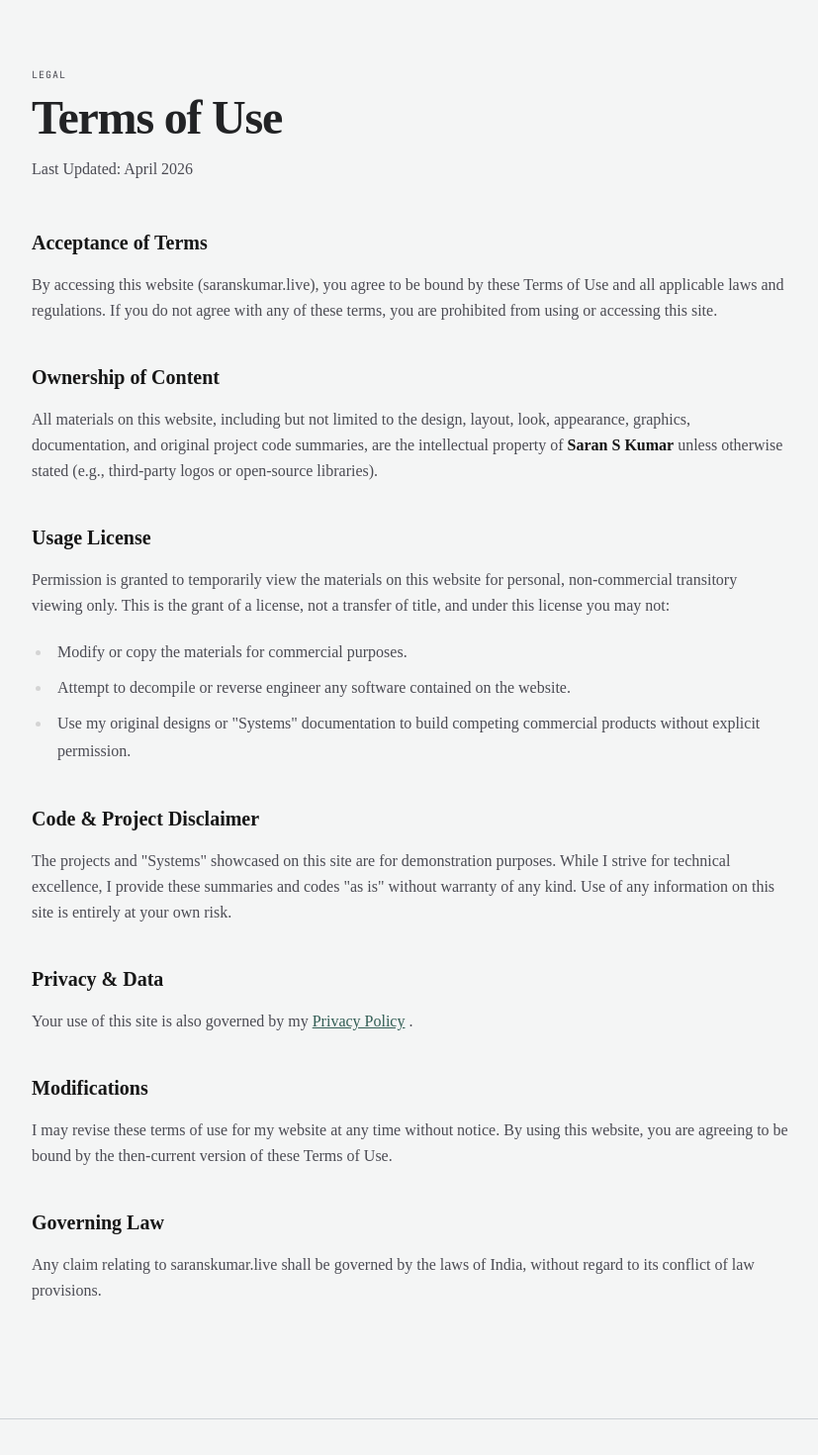
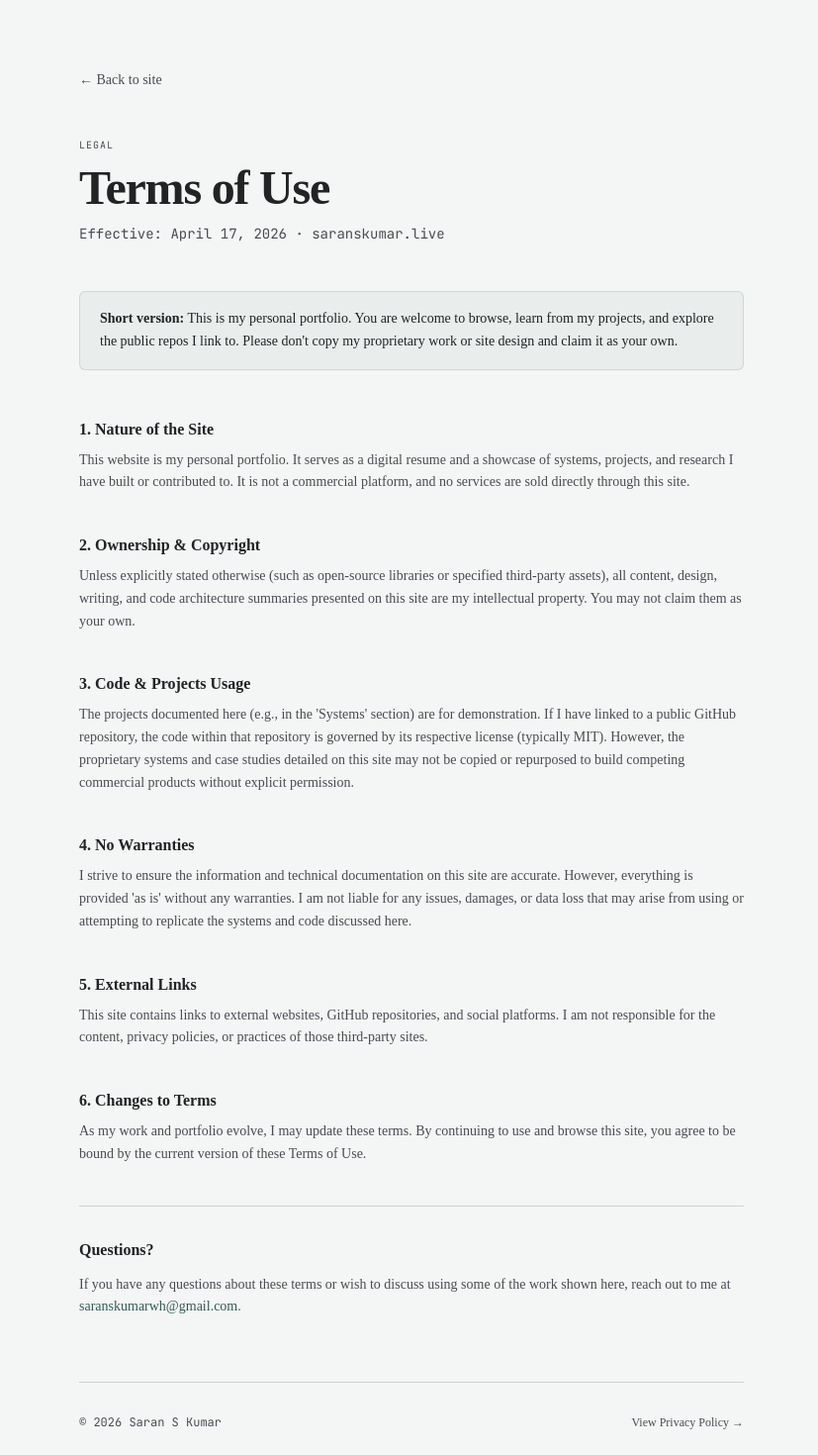
Before and after one commit to saranskumar/saranlive, a Next.js app: page /terms in a window 1280 px wide. Shown: the part 60-1530 px from the top of the page at 99% size, without its empty margins (224-1051 px from the left). Built offline with nearby package versions, Linux system fonts and the light colour scheme.

Commit message:
SEO & Content: Refine Privacy and Terms pages for better readability and personal tone

```diff
--- a/app/privacy/page.tsx
+++ b/app/privacy/page.tsx
@@ -1,73 +1,138 @@
 import { Metadata } from "next";
+import Link from "next/link";
 
 export const metadata: Metadata = {
     title: "Privacy Policy",
-    description: "Privacy Policy for Saran S Kumar's portfolio - outlining how contact form data and communications are handled.",
+    description:
+        "Privacy Policy for saranskumar.live — how contact form data is handled, who has access to it, and what it is used for.",
     alternates: { canonical: "https://saranskumar.live/privacy" },
+    robots: { index: true, follow: false },
 };
+
+const SECTIONS = [
+    {
+        title: "Overview",
+        content:
+            "This is a personal portfolio website. It is not a product, a service, or a business. The sole purpose of this site is to showcase my work, share my engineering journey, and allow people to reach out to me directly. Data collection here is minimal by design.",
+    },
+    {
+        title: "What Data Is Collected",
+        content:
+            "The only personal information collected on this site is what you voluntarily provide through the Contact Form. This includes your name, your email address, and the message you write. That's it.",
+    },
+    {
+        title: "How It Is Handled",
+        content:
+            "When you submit the contact form, your message is delivered directly to my personal email inbox via a mail relay. No intermediary platform stores your data. No records are written to a database. I am the only person who reads and responds to these messages.",
+    },
+    {
+        title: "What It Is Used For",
+        content:
+            "Your information is used purely and exclusively to respond to your message — whether that's a question, a collaboration inquiry, an internship opportunity, or feedback. I do not use your contact details for any unsolicited communication.",
+    },
+    {
+        title: "Data Retention",
+        content:
+            "Messages are retained in my personal email inbox for as long as needed for the conversation context. You may request deletion of your message at any time by emailing me directly.",
+    },
+    {
+        title: "Third-Party Sharing",
+        content:
+            "Your personal information is never sold, rented, shared with, or disclosed to any third party under any circumstances. Your message is a private communication between you and me.",
+    },
+    {
+        title: "Cookies & Tracking",
+        content:
+            "This site does not use invasive tracking cookies or fingerprinting. If any analytics are present, they are strictly anonymized performance metrics (e.g., page load times) with no personally identifiable information attached.",
+    },
+    {
+        title: "Your Rights",
+        content:
+            "You have the right to know what data I hold about you, to request correction, or to request deletion. Since all data is limited to your email conversation with me, simply email me and I will act on your request promptly.",
+    },
+    {
+        title: "Contact",
+        content: null,
+        isContact: true,
+    },
+];
 
 export default function PrivacyPage() {
     return (
         <main className="min-h-screen bg-background text-foreground pt-24 md:pt-32 pb-24 px-4 sm:px-6">
-            <div className="mx-auto max-w-3xl">
-                <header className="mb-12">
-                    <p className="mono-label mb-3">legal</p>
-                    <h1 className="text-3xl md:text-5xl font-bold tracking-tight">Privacy Policy</h1>
-                    <p className="text-muted-foreground mt-4">Last Updated: April 2026</p>
+            <div className="mx-auto max-w-2xl">
+
+                {/* Back */}
+                <Link
+                    href="/"
+                    className="inline-flex items-center gap-2 text-sm text-muted-foreground hover:text-foreground transition-colors mb-12"
+                >
+                    ← Back to site
+                </Link>
+
+                {/* Header */}
+                <header className="mb-12 space-y-3">
+                    <p className="mono-label">legal</p>
+                    <h1 className="text-3xl md:text-4xl lg:text-5xl font-bold tracking-tight">
+                        Privacy Policy
+                    </h1>
+                    <p className="text-sm text-muted-foreground font-mono">
+                        Effective: April 17, 2026 · saranskumar.live
+                    </p>
                 </header>
 
-                <article className="prose prose-neutral dark:prose-invert max-w-none space-y-8">
-                    <section>
-                        <h2 className="text-xl font-semibold mb-4">Introduction</h2>
-                        <p className="text-muted-foreground leading-relaxed">
-                            This Privacy Policy outlines how I, Saran S Kumar, handle any information provided through this portfolio website. I value your privacy and aim to be transparent about the minimal data collected here.
-                        </p>
-                    </section>
+                {/* Summary callout */}
+                <div className="mb-12 px-5 py-4 rounded-lg bg-primary/5 border border-primary/15">
+                    <p className="text-sm leading-relaxed text-foreground">
+                        <span className="font-semibold">Short version:</span>{" "}
+                        If you contact me through this site, your message goes directly to my inbox.
+                        I am the only person who sees it. I do not store it in any external system.
+                        I do not share it. I only use it to reply to you.
+                    </p>
+                </div>
 
-                    <section>
-                        <h2 className="text-xl font-semibold mb-4">Information Collection</h2>
-                        <p className="text-muted-foreground leading-relaxed">
-                            The only place where personal information is collected on this site is through the <strong>Contact Form</strong>. This includes:
-                        </p>
-                        <ul className="list-disc pl-5 text-muted-foreground space-y-2 mt-4">
-                            <li>Your Name</li>
-                            <li>Your Email Address</li>
-                            <li>The content of your message</li>
-                        </ul>
-                    </section>
+                {/* Sections */}
+                <div className="space-y-10">
+                    {SECTIONS.map((section, i) =>
+                        section.isContact ? (
+                            <section key={i} className="pt-8 border-t border-border">
+                                <h2 className="text-base font-semibold mb-3">Contact About This Policy</h2>
+                                <p className="text-sm text-muted-foreground leading-relaxed">
+                                    If you have any questions about how your data is handled, reach out directly at{" "}
+                                    <a
+                                        href="mailto:saranskumarwh@gmail.com"
+                                        className="text-primary hover:underline underline-offset-4"
+                                    >
+                                        saranskumarwh@gmail.com
+                                    </a>
+                                    . I will respond as quickly as I can.
+                                </p>
+                            </section>
+                        ) : (
+                            <section key={i}>
+                                <h2 className="text-base font-semibold mb-2 text-foreground">
+                                    {i + 1}. {section.title}
+                                </h2>
+                                <p className="text-sm text-muted-foreground leading-relaxed">
+                                    {section.content}
+                                </p>
+                            </section>
+                        )
+                    )}
+                </div>
 
-                    <section className="p-6 rounded-lg bg-primary/5 border border-primary/10">
-                        <h2 className="text-xl font-semibold mb-4 text-primary">Data Handling & Access</h2>
-                        <p className="text-muted-foreground leading-relaxed italic">
-                            "The information you provide is sent directly to my personal email inbox. I do not store this data in any external database, and I am the only person who has access to this data."
-                        </p>
-                        <p className="text-muted-foreground leading-relaxed mt-4">
-                            Your details are used solely for the purpose of responding to your inquiries, discussing potential collaborations, or reviewing internship offers.
-                        </p>
-                    </section>
-
-                    <section>
-                        <h2 className="text-xl font-semibold mb-4">Third-Party Sharing</h2>
-                        <p className="text-muted-foreground leading-relaxed">
-                            I do not sell, trade, or otherwise transfer your personal information to outside parties. This data stays between us.
-                        </p>
-                    </section>
-
-                    <section>
-                        <h2 className="text-xl font-semibold mb-4">Cookies & Analytics</h2>
-                        <p className="text-muted-foreground leading-relaxed">
-                            This site is designed to be as lightweight and privacy-respecting as possible. By default, I do not use invasive tracking cookies. Any analytics used (if applicable) are focused on site performance and anonymized traffic patterns.
-                        </p>
-                    </section>
-
-                    <section>
-                        <h2 className="text-xl font-semibold mb-4">Contact</h2>
-                        <p className="text-muted-foreground leading-relaxed">
-                            If you have any questions regarding this privacy policy, you may contact me directly at:
-                            <a href="mailto:saranskumarwh@gmail.com" className="ml-1 text-primary hover:underline">saranskumarwh@gmail.com</a>
-                        </p>
-                    </section>
-                </article>
+                {/* Footer */}
+                <div className="mt-16 pt-8 border-t border-border flex flex-col sm:flex-row gap-4 items-start sm:items-center justify-between">
+                    <p className="text-xs text-muted-foreground font-mono">
+                        © {new Date().getFullYear()} Saran S Kumar
+                    </p>
+                    <Link
+                        href="/terms"
+                        className="text-xs text-muted-foreground hover:text-foreground transition-colors"
+                    >
+                        View Terms of Use →
+                    </Link>
+                </div>
             </div>
         </main>
     );
--- a/app/terms/page.tsx
+++ b/app/terms/page.tsx
@@ -1,77 +1,126 @@
 import { Metadata } from "next";
+import Link from "next/link";
 
 export const metadata: Metadata = {
     title: "Terms of Use",
-    description: "Terms of Use for Saran S Kumar's portfolio - outlining the usage and ownership of content and code presented on this site.",
+    description:
+        "Terms of Use for saranskumar.live — outlining the usage, ownership, and licensing of the content and code presented on this portfolio.",
     alternates: { canonical: "https://saranskumar.live/terms" },
+    robots: { index: true, follow: false },
 };
+
+const SECTIONS = [
+    {
+        title: "Nature of the Site",
+        content:
+            "This website is my personal portfolio. It serves as a digital resume and a showcase of systems, projects, and research I have built or contributed to. It is not a commercial platform, and no services are sold directly through this site.",
+    },
+    {
+        title: "Ownership & Copyright",
+        content:
+            "Unless explicitly stated otherwise (such as open-source libraries or specified third-party assets), all content, design, writing, and code architecture summaries presented on this site are my intellectual property. You may not claim them as your own.",
+    },
+    {
+        title: "Code & Projects Usage",
+        content:
+            "The projects documented here (e.g., in the 'Systems' section) are for demonstration. If I have linked to a public GitHub repository, the code within that repository is governed by its respective license (typically MIT). However, the proprietary systems and case studies detailed on this site may not be copied or repurposed to build competing commercial products without explicit permission.",
+    },
+    {
+        title: "No Warranties",
+        content:
+            "I strive to ensure the information and technical documentation on this site are accurate. However, everything is provided 'as is' without any warranties. I am not liable for any issues, damages, or data loss that may arise from using or attempting to replicate the systems and code discussed here.",
+    },
+    {
+        title: "External Links",
+        content:
+            "This site contains links to external websites, GitHub repositories, and social platforms. I am not responsible for the content, privacy policies, or practices of those third-party sites.",
+    },
+    {
+        title: "Changes to Terms",
+        content:
+            "As my work and portfolio evolve, I may update these terms. By continuing to use and browse this site, you agree to be bound by the current version of these Terms of Use.",
+    },
+    {
+        title: "Contact",
+        content: null,
+        isContact: true,
+    },
+];
 
 export default function TermsPage() {
     return (
         <main className="min-h-screen bg-background text-foreground pt-24 md:pt-32 pb-24 px-4 sm:px-6">
-            <div className="mx-auto max-w-3xl">
-                <header className="mb-12">
-                    <p className="mono-label mb-3">legal</p>
-                    <h1 className="text-3xl md:text-5xl font-bold tracking-tight">Terms of Use</h1>
-                    <p className="text-muted-foreground mt-4">Last Updated: April 2026</p>
+            <div className="mx-auto max-w-2xl">
+
+                {/* Back */}
+                <Link
+                    href="/"
+                    className="inline-flex items-center gap-2 text-sm text-muted-foreground hover:text-foreground transition-colors mb-12"
+                >
+                    ← Back to site
+                </Link>
+
+                {/* Header */}
+                <header className="mb-12 space-y-3">
+                    <p className="mono-label">legal</p>
+                    <h1 className="text-3xl md:text-4xl lg:text-5xl font-bold tracking-tight">
+                        Terms of Use
+                    </h1>
+                    <p className="text-sm text-muted-foreground font-mono">
+                        Effective: April 17, 2026 · saranskumar.live
+                    </p>
                 </header>
 
-                <article className="prose prose-neutral dark:prose-invert max-w-none space-y-8">
-                    <section>
-                        <h2 className="text-xl font-semibold mb-4">Acceptance of Terms</h2>
-                        <p className="text-muted-foreground leading-relaxed">
-                            By accessing this website (saranskumar.live), you agree to be bound by these Terms of Use and all applicable laws and regulations. If you do not agree with any of these terms, you are prohibited from using or accessing this site.
-                        </p>
-                    </section>
+                {/* Summary callout */}
+                <div className="mb-12 px-5 py-4 rounded-lg bg-primary/5 border border-primary/15">
+                    <p className="text-sm leading-relaxed text-foreground">
+                        <span className="font-semibold">Short version:</span>{" "}
+                        This is my personal portfolio. You are welcome to browse, learn from my projects, and explore the public repos I link to. Please don't copy my proprietary work or site design and claim it as your own.
+                    </p>
+                </div>
 
-                    <section>
-                        <h2 className="text-xl font-semibold mb-4">Ownership of Content</h2>
-                        <p className="text-muted-foreground leading-relaxed">
-                            All materials on this website, including but not limited to the design, layout, look, appearance, graphics, documentation, and original project code summaries, are the intellectual property of <strong>Saran S Kumar</strong> unless otherwise stated (e.g., third-party logos or open-source libraries).
-                        </p>
-                    </section>
+                {/* Sections */}
+                <div className="space-y-10">
+                    {SECTIONS.map((section, i) =>
+                        section.isContact ? (
+                            <section key={i} className="pt-8 border-t border-border">
+                                <h2 className="text-base font-semibold mb-3">Questions?</h2>
+                                <p className="text-sm text-muted-foreground leading-relaxed">
+                                    If you have any questions about these terms or wish to discuss using some of the work shown here, reach out to me at{" "}
+                                    <a
+                                        href="mailto:saranskumarwh@gmail.com"
+                                        className="text-primary hover:underline underline-offset-4"
+                                    >
+                                        saranskumarwh@gmail.com
+                                    </a>
+                                    .
+                                </p>
+                            </section>
+                        ) : (
+                            <section key={i}>
+                                <h2 className="text-base font-semibold mb-2 text-foreground">
+                                    {i + 1}. {section.title}
+                                </h2>
+                                <p className="text-sm text-muted-foreground leading-relaxed">
+                                    {section.content}
+                                </p>
+                            </section>
+                        )
+                    )}
+                </div>
 
-                    <section>
-                        <h2 className="text-xl font-semibold mb-4">Usage License</h2>
-                        <p className="text-muted-foreground leading-relaxed">
-                            Permission is granted to temporarily view the materials on this website for personal, non-commercial transitory viewing only. This is the grant of a license, not a transfer of title, and under this license you may not:
-                        </p>
-                        <ul className="list-disc pl-5 text-muted-foreground space-y-2 mt-4">
-                            <li>Modify or copy the materials for commercial purposes.</li>
-                            <li>Attempt to decompile or reverse engineer any software contained on the website.</li>
-                            <li>Use my original designs or "Systems" documentation to build competing commercial products without explicit permission.</li>
-                        </ul>
-                    </section>
-
-                    <section>
-                        <h2 className="text-xl font-semibold mb-4">Code & Project Disclaimer</h2>
-                        <p className="text-muted-foreground leading-relaxed">
-                            The projects and "Systems" showcased on this site are for demonstration purposes. While I strive for technical excellence, I provide these summaries and codes "as is" without warranty of any kind. Use of any information on this site is entirely at your own risk.
-                        </p>
-                    </section>
-
-                    <section>
-                        <h2 className="text-xl font-semibold mb-4">Privacy & Data</h2>
-                        <p className="text-muted-foreground leading-relaxed">
-                            Your use of this site is also governed by my
-                            <a href="/privacy" className="mx-1 text-primary hover:underline">Privacy Policy</a>.
-                        </p>
-                    </section>
-
-                    <section>
-                        <h2 className="text-xl font-semibold mb-4">Modifications</h2>
-                        <p className="text-muted-foreground leading-relaxed">
-                            I may revise these terms of use for my website at any time without notice. By using this website, you are agreeing to be bound by the then-current version of these Terms of Use.
-                        </p>
-                    </section>
-
-                    <section>
-                        <h2 className="text-xl font-semibold mb-4">Governing Law</h2>
-                        <p className="text-muted-foreground leading-relaxed">
-                            Any claim relating to saranskumar.live shall be governed by the laws of India, without regard to its conflict of law provisions.
-                        </p>
-                    </section>
-                </article>
+                {/* Footer */}
+                <div className="mt-16 pt-8 border-t border-border flex flex-col sm:flex-row gap-4 items-start sm:items-center justify-between">
+                    <p className="text-xs text-muted-foreground font-mono">
+                        © {new Date().getFullYear()} Saran S Kumar
+                    </p>
+                    <Link
+                        href="/privacy"
+                        className="text-xs text-muted-foreground hover:text-foreground transition-colors"
+                    >
+                        View Privacy Policy →
+                    </Link>
+                </div>
             </div>
         </main>
     );
```
